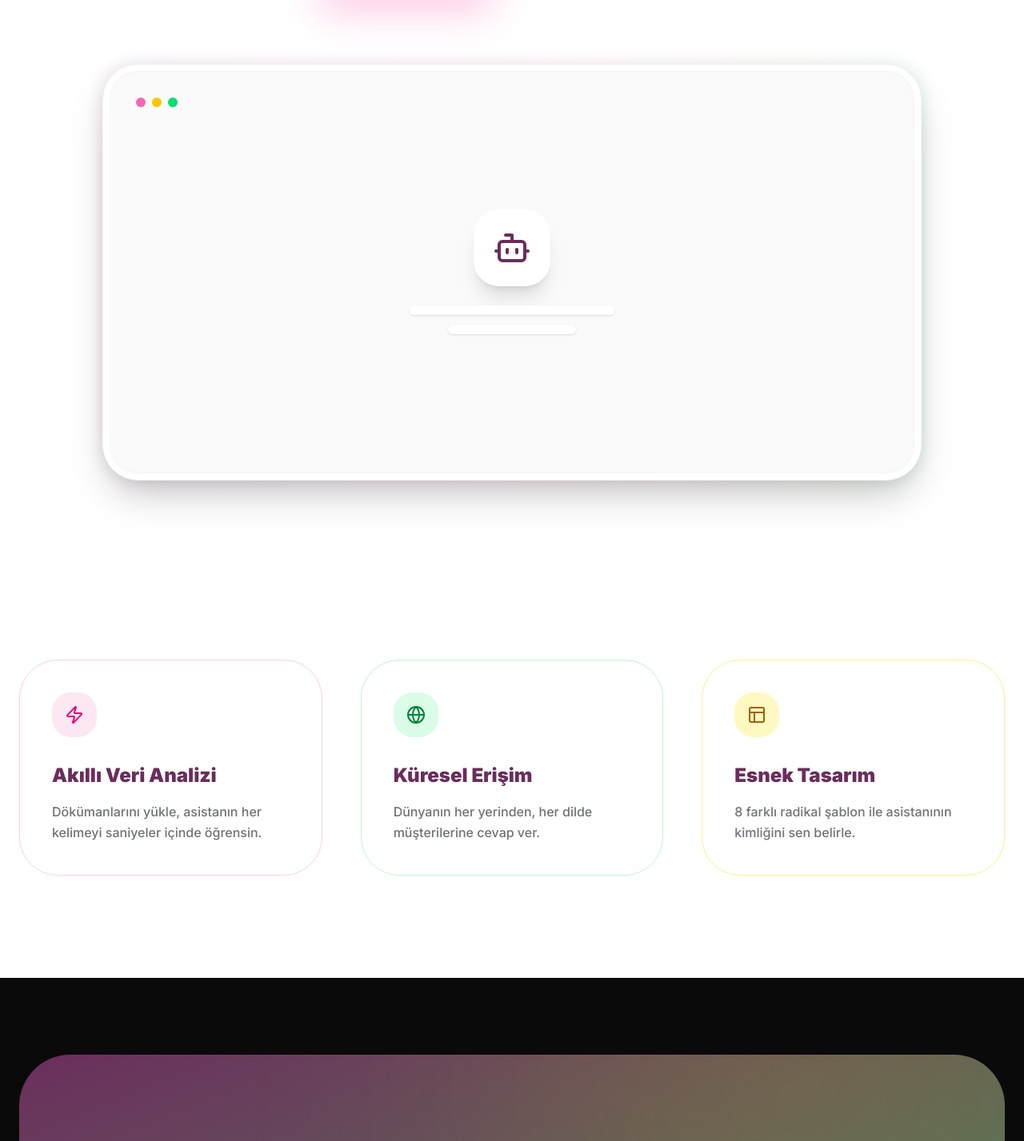
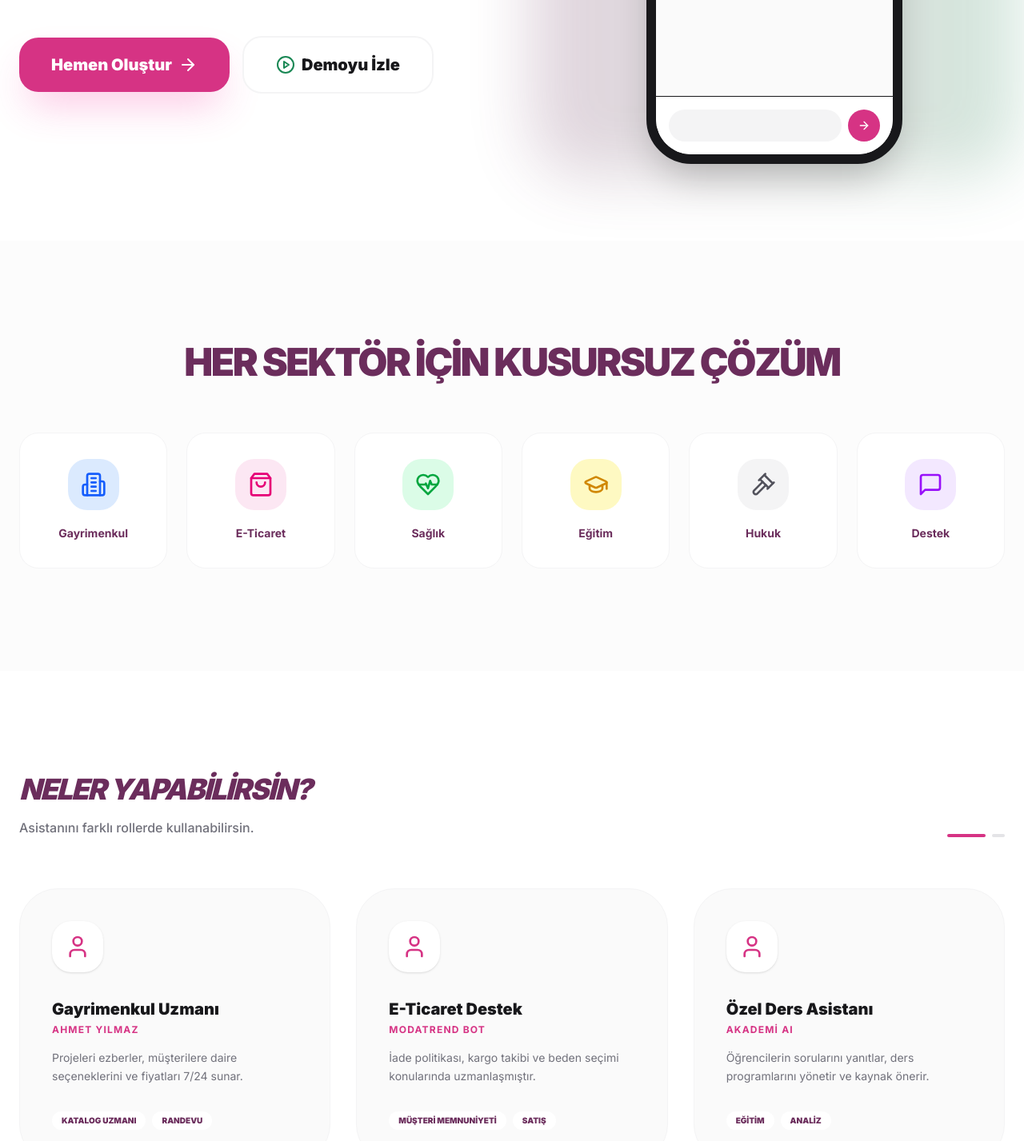
Before and after one commit to ibrahimbalta/aiasistan, a Next.js app: page / in a window 1280 px wide. Shown: the part 595-2022 px from the top of the page at 80% size. Built offline with nearby package versions, Linux system fonts and the light colour scheme.

Commit message:
Design: Added mobile mockup, sectors list and example personas to landing page

```diff
--- a/src/app/page.tsx
+++ b/src/app/page.tsx
@@ -1,6 +1,6 @@
 import React from "react";
 import Link from "next/link";
-import { ArrowRight, Bot, Zap, Shield, Globe, MessageSquare, CheckCircle2, ChevronRight, PlayCircle, Star, Sparkles, Layout } from "lucide-react";
+import { ArrowRight, Bot, Zap, Shield, Globe, MessageSquare, CheckCircle2, ChevronRight, PlayCircle, Star, Sparkles, Layout, Smartphone, Building2, ShoppingBag, HeartPulse, GraduationCap, Gavel, User } from "lucide-react";
 
 export default function LandingPage() {
   return (
@@ -17,9 +17,9 @@ export default function LandingPage() {
           </div>
 
           <div className="hidden md:flex items-center gap-8 text-sm font-bold text-zinc-500">
+            <a href="#sektorler" className="hover:text-[#D63384] transition-colors">Sektörler</a>
             <a href="#ozellikler" className="hover:text-[#D63384] transition-colors">Özellikler</a>
             <a href="#nasil-calisir" className="hover:text-[#D63384] transition-colors">Nasıl Çalışır?</a>
-            <a href="#fiyatlandirma" className="hover:text-[#D63384] transition-colors">Fiyatlandırma</a>
           </div>
 
           <div className="flex items-center gap-4">
@@ -36,62 +36,68 @@ export default function LandingPage() {
 
       {/* Hero Section */}
       <section className="relative pt-40 pb-24 overflow-hidden">
-        {/* Background Decorative Elements */}
         <div className="absolute top-0 left-1/2 -translate-x-1/2 w-full h-full -z-10">
           <div className="absolute top-[-5%] left-[-5%] w-[45%] h-[45%] bg-pink-100/40 rounded-full blur-[120px]" />
           <div className="absolute top-[10%] right-[-5%] w-[35%] h-[35%] bg-yellow-100/40 rounded-full blur-[120px]" />
-          <div className="absolute bottom-[0%] left-[20%] w-[40%] h-[40%] bg-green-100/30 rounded-full blur-[120px]" />
         </div>
 
-        <div className="max-w-7xl mx-auto px-6 text-center">
+        <div className="max-w-7xl mx-auto px-6">
+          <div className="flex flex-col lg:flex-row items-center gap-20">
+            {/* Left Content */}
+            <div className="flex-1 text-center lg:text-left">
               <div className="inline-flex items-center gap-2 px-4 py-2 rounded-full bg-yellow-100 text-yellow-800 text-xs font-black mb-8 border border-yellow-200">
                 <Sparkles className="w-3 h-3" />
-            <span>EN GELİŞMİŞ RAG TEKNOLOJİSİ</span>
+                <span>YAPAY ZEKA DEVRİMİ BAŞLADI</span>
               </div>
 
               <h1 className="text-5xl md:text-7xl font-black tracking-tighter text-zinc-900 mb-8 leading-[1.1]">
-            İşletmeni Yapay Zeka ile <br />
+                İşletmeni AI ile <br />
                 <span className="bg-gradient-to-r from-[#6B2D5C] via-[#D63384] to-[#FFC107] bg-clip-text text-transparent italic">
                   Yeniden İnşa Et
                 </span>
               </h1>
 
-          <p className="max-w-2xl mx-auto text-lg text-zinc-500 mb-12 font-medium leading-relaxed">
-            Verilerini saniyeler içinde AI asistanına dönüştür. Pembe kadar canlı,
-            yeşil kadar taze bir müşteri deneyimi sunmaya hazır mısın?
+              <p className="max-w-2xl text-lg text-zinc-500 mb-12 font-medium leading-relaxed mx-auto lg:mx-0">
+                Verilerini saniyeler içinde AI asistanına dönüştür. Müşterilerine 7/24,
+                uzman bir danışman gibi cevap veren bir asistan oluşturmak hiç bu kadar kolay olmamıştı.
               </p>
 
-          <div className="flex flex-col md:flex-row items-center justify-center gap-4 mb-20">
+              <div className="flex flex-col sm:flex-row items-center gap-4">
                 <Link
                   href="/dashboard"
-              className="w-full md:w-auto px-10 py-5 bg-[#D63384] text-white rounded-2xl font-black text-xl hover:bg-[#c22e77] transition-all shadow-2xl shadow-pink-500/30 flex items-center justify-center gap-2 group"
+                  className="w-full sm:w-auto px-10 py-5 bg-[#D63384] text-white rounded-2xl font-black text-xl hover:bg-[#c22e77] transition-all shadow-2xl shadow-pink-500/30 flex items-center justify-center gap-2 group"
                 >
-              Hemen Dene
+                  Hemen Oluştur
                   <ArrowRight className="w-6 h-6 group-hover:translate-x-1 transition-transform" />
                 </Link>
-            <button className="w-full md:w-auto px-10 py-5 bg-white text-zinc-900 border-2 border-zinc-100 rounded-2xl font-black text-xl hover:bg-zinc-50 transition-all flex items-center justify-center gap-2">
-              <PlayCircle className="w-6 h-6 text-[#198754]" />
-              Nasıl Çalışır?
+                <button className="w-full sm:w-auto px-10 py-5 bg-white text-zinc-900 border-2 border-zinc-100 rounded-2xl font-black text-xl hover:bg-zinc-50 transition-all flex items-center justify-center gap-2 group">
+                  <PlayCircle className="w-6 h-6 text-[#198754] group-hover:scale-110 transition-transform" />
+                  Demoyu İzle
                 </button>
               </div>
+            </div>
 
-          {/* App Preview Mockup */}
-          <div className="relative max-w-5xl mx-auto">
-             <div className="absolute -inset-1 bg-gradient-to-r from-[#6B2D5C] via-[#D63384] to-[#198754] rounded-[3rem] blur opacity-10" />
-             <div className="relative p-2 bg-white rounded-[2.8rem] border border-zinc-100 shadow-2xl">
-                <div className="bg-zinc-50 rounded-[2.2rem] border border-zinc-100 overflow-hidden aspect-[16/8] flex items-center justify-center relative">
-                   <div className="absolute top-8 left-8 flex gap-2">
-                      <div className="w-3 h-3 rounded-full bg-pink-400" />
-                      <div className="w-3 h-3 rounded-full bg-yellow-400" />
-                      <div className="w-3 h-3 rounded-full bg-green-400" />
+            {/* Right Side: Mobile Mockup */}
+            <div className="flex-1 relative">
+               <div className="absolute -inset-4 bg-gradient-to-r from-[#6B2D5C] to-[#198754] rounded-[4rem] blur-2xl opacity-20 animate-pulse" />
+               <div className="relative w-[320px] h-[640px] mx-auto bg-black rounded-[3.5rem] border-[12px] border-zinc-900 shadow-2xl overflow-hidden">
+                  {/* Notch */}
+                  <div className="absolute top-0 left-1/2 -translate-x-1/2 w-40 h-8 bg-zinc-900 rounded-b-3xl z-50" />
+
+                  {/* Chat Interface Inside Phone */}
+                  <div className="h-full bg-zinc-50 flex flex-col pt-12">
+                     <div className="p-6 border-b bg-white flex items-center gap-3">
+                        <div className="w-10 h-10 bg-[#D63384] rounded-full flex items-center justify-center"><Bot className="w-6 h-6 text-white" /></div>
+                        <div><div className="font-bold text-sm">AI Asistan</div><div className="text-[10px] text-green-500 font-bold">● ÇEVRİMİÇİ</div></div>
                      </div>
-                   <div className="flex flex-col items-center gap-6">
-                      <div className="w-24 h-24 bg-white rounded-[2rem] shadow-xl flex items-center justify-center">
-                        <Bot className="w-12 h-12 text-[#6B2D5C]" />
+                     <div className="flex-1 p-4 space-y-4">
+                        <div className="bg-white p-3 rounded-2xl rounded-tl-none shadow-sm text-xs border border-zinc-100">Merhaba! Bugün size nasıl yardımcı olabilirim?</div>
+                        <div className="bg-[#D63384] p-3 rounded-2xl rounded-br-none shadow-sm text-xs text-white ml-auto max-w-[80%]">Emlak projeleriniz hakkında bilgi almak istiyorum.</div>
+                        <div className="bg-white p-3 rounded-2xl rounded-tl-none shadow-sm text-xs border border-zinc-100 animate-pulse">Analiz ediyorum...</div>
                      </div>
-                      <div className="space-y-3">
-                        <div className="w-64 h-3 bg-white rounded-full shadow-sm" />
-                        <div className="w-40 h-3 bg-white rounded-full shadow-sm mx-auto" />
+                     <div className="p-4 bg-white border-t flex gap-2">
+                        <div className="flex-1 bg-zinc-100 rounded-full h-10 px-4" />
+                        <div className="w-10 h-10 bg-[#D63384] rounded-full flex items-center justify-center text-white"><ArrowRight className="w-4 h-4" /></div>
                      </div>
                   </div>
                </div>
@@ -100,52 +106,91 @@ export default function LandingPage() {
         </div>
       </section>
 
-      {/* Features with new colors */}
-      <section id="ozellikler" className="py-32 bg-white">
-        <div className="max-w-7xl mx-auto px-6">
-          <div className="grid grid-cols-1 md:grid-cols-3 gap-12">
+      {/* Sektörler Bölümü */}
+      <section id="sektorler" className="py-32 bg-zinc-50/50">
+        <div className="max-w-7xl mx-auto px-6 text-center">
+          <h2 className="text-4xl md:text-5xl font-black text-[#6B2D5C] tracking-tighter mb-16 uppercase">Her Sektör İçin Kusursuz Çözüm</h2>
+
+          <div className="grid grid-cols-2 md:grid-cols-3 lg:grid-cols-6 gap-6">
             {[
-              {
-                title: "Akıllı Veri Analizi",
-                desc: "Dökümanlarını yükle, asistanın her kelimeyi saniyeler içinde öğrensin.",
-                icon: <Zap className="w-6 h-6" />,
-                color: "bg-pink-100 text-pink-600",
-                borderColor: "border-pink-200"
-              },
-              {
-                title: "Küresel Erişim",
-                desc: "Dünyanın her yerinden, her dilde müşterilerine cevap ver.",
-                icon: <Globe className="w-6 h-6" />,
-                color: "bg-green-100 text-green-700",
-                borderColor: "border-green-200"
-              },
-              {
-                title: "Esnek Tasarım",
-                desc: "8 farklı radikal şablon ile asistanının kimliğini sen belirle.",
-                icon: <Layout className="w-6 h-6" />,
-                color: "bg-yellow-100 text-yellow-700",
-                borderColor: "border-yellow-200"
-              }
-            ].map((f, i) => (
-              <div key={i} className={`p-10 rounded-[3rem] bg-white border ${f.borderColor} hover:shadow-2xl transition-all group relative overflow-hidden`}>
-                <div className={`w-14 h-14 ${f.color} rounded-2xl flex items-center justify-center mb-8 group-hover:scale-110 transition-transform`}>
-                  {f.icon}
+              { label: "Gayrimenkul", icon: <Building2 className="w-8 h-8" />, color: "bg-blue-100 text-blue-600" },
+              { label: "E-Ticaret", icon: <ShoppingBag className="w-8 h-8" />, color: "bg-pink-100 text-pink-600" },
+              { label: "Sağlık", icon: <HeartPulse className="w-8 h-8" />, color: "bg-green-100 text-green-600" },
+              { label: "Eğitim", icon: <GraduationCap className="w-8 h-8" />, color: "bg-yellow-100 text-yellow-600" },
+              { label: "Hukuk", icon: <Gavel className="w-8 h-8" />, color: "bg-zinc-100 text-zinc-600" },
+              { label: "Destek", icon: <MessageSquare className="w-8 h-8" />, color: "bg-purple-100 text-purple-600" },
+            ].map((s, i) => (
+              <div key={i} className="group p-8 rounded-3xl bg-white border border-zinc-100 hover:shadow-2xl transition-all hover:-translate-y-2 cursor-pointer">
+                <div className={`w-16 h-16 ${s.color} rounded-2xl flex items-center justify-center mx-auto mb-4 group-hover:scale-110 transition-transform`}>
+                  {s.icon}
                 </div>
-                <h4 className="text-2xl font-black mb-4 text-[#6B2D5C]">{f.title}</h4>
-                <p className="text-zinc-500 font-medium leading-relaxed">{f.desc}</p>
+                <span className="font-bold text-sm text-[#6B2D5C]">{s.label}</span>
               </div>
             ))}
           </div>
         </div>
       </section>
 
-      {/* Bold CTA Section */}
+      {/* Örnek Kullanıcılar / Senaryolar */}
+      <section className="py-32 bg-white">
+        <div className="max-w-7xl mx-auto px-6">
+          <div className="flex flex-col md:flex-row items-end justify-between mb-16 gap-6">
+            <div className="text-left">
+               <h2 className="text-4xl font-black text-[#6B2D5C] tracking-tighter uppercase mb-4 italic">Neler Yapabilirsin?</h2>
+               <p className="text-zinc-500 font-medium">Asistanını farklı rollerde kullanabilirsin.</p>
+            </div>
+            <div className="flex gap-2">
+               <div className="w-12 h-1 bg-[#D63384] rounded-full" />
+               <div className="w-4 h-1 bg-zinc-200 rounded-full" />
+            </div>
+          </div>
+
+          <div className="grid grid-cols-1 md:grid-cols-2 lg:grid-cols-3 gap-8">
+            {[
+              {
+                name: "Gayrimenkul Uzmanı",
+                role: "Ahmet Yılmaz",
+                desc: "Projeleri ezberler, müşterilere daire seçeneklerini ve fiyatları 7/24 sunar.",
+                tags: ["Katalog Uzmanı", "Randevu"]
+              },
+              {
+                name: "E-Ticaret Destek",
+                role: "ModaTrend Bot",
+                desc: "İade politikası, kargo takibi ve beden seçimi konularında uzmanlaşmıştır.",
+                tags: ["Müşteri Memnuniyeti", "Satış"]
+              },
+              {
+                name: "Özel Ders Asistanı",
+                role: "Akademi AI",
+                desc: "Öğrencilerin sorularını yanıtlar, ders programlarını yönetir ve kaynak önerir.",
+                tags: ["Eğitim", "Analiz"]
+              }
+            ].map((user, i) => (
+              <div key={i} className="p-10 rounded-[3rem] bg-zinc-50 border border-zinc-100 hover:bg-[#6B2D5C] group transition-all duration-500">
+                <div className="w-16 h-16 bg-white rounded-2xl flex items-center justify-center mb-8 shadow-sm group-hover:rotate-12 transition-transform">
+                  <User className="w-8 h-8 text-[#D63384]" />
+                </div>
+                <h4 className="text-xl font-black mb-1 group-hover:text-white transition-colors">{user.name}</h4>
+                <p className="text-xs font-bold text-[#D63384] mb-4 group-hover:text-pink-300 transition-colors uppercase tracking-widest">{user.role}</p>
+                <p className="text-zinc-500 text-sm leading-relaxed mb-8 group-hover:text-zinc-300 transition-colors">{user.desc}</p>
+                <div className="flex flex-wrap gap-2">
+                   {user.tags.map((t, idx) => (
+                     <span key={idx} className="px-3 py-1 rounded-full bg-white text-[10px] font-black uppercase text-[#6B2D5C]">{t}</span>
+                   ))}
+                </div>
+              </div>
+            ))}
+          </div>
+        </div>
+      </section>
+
+      {/* CTA Section */}
       <section className="py-24 bg-[#0a0a0a]">
         <div className="max-w-7xl mx-auto px-6">
           <div className="bg-gradient-to-br from-[#6B2D5C] to-[#198754] rounded-[4rem] p-12 md:p-24 text-center text-white relative overflow-hidden">
             <div className="absolute top-[-20%] right-[-10%] w-[60%] h-[60%] bg-yellow-400 opacity-20 blur-[150px]" />
             <h2 className="text-5xl md:text-7xl font-black mb-12 leading-tight relative z-10">
-              Yapay Zeka Devrimine <br /> Sen de Katıl
+              Kendi AI Asistanını <br /> Bugün Yayına Al
             </h2>
             <Link
               href="/sign-up"
@@ -167,7 +212,7 @@ export default function LandingPage() {
             </div>
             <span className="text-2xl font-black tracking-tighter text-[#6B2D5C] uppercase">AI ASİSTAN</span>
           </div>
-          <p className="text-zinc-400 font-bold text-sm">© 2026 GELECEĞİN ASİSTAN PLATFORMU</p>
+          <p className="text-zinc-400 font-bold text-sm italic">Saniyeler içinde, kendi verilerinle...</p>
           <div className="flex items-center gap-8 text-sm font-black text-[#D63384]">
              <a href="#" className="hover:text-[#198754] transition-colors">YOUTUBE</a>
              <a href="#" className="hover:text-[#198754] transition-colors">LINKEDIN</a>
```
Lines whose indentation alone changed are shown as unchanged.
